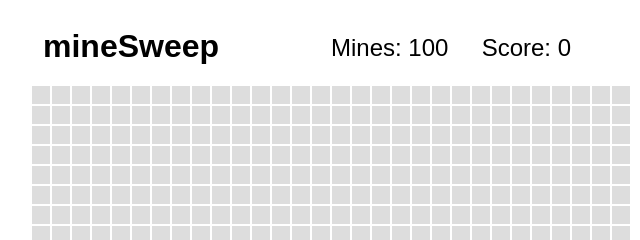
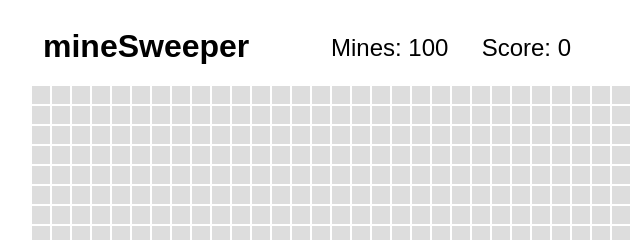
Before and after one commit to awdriggs/mineSweeper, a plain HTML site: page index.html in a window 1280 px wide. Shown: the top 240 px of the page, 309-949 px from the left. Drawn offline with Linux system fonts and the light colour scheme; a web font is replaced by a local one.

Commit message:
fix title

```diff
--- a/app.js
+++ b/app.js
@@ -13,7 +13,7 @@ var start = function(){
 	setListener();
   setReset();
 
-  var setTitle = document.getElementById('titleBar').innerHTML = '<h1 id="title" class="iblock">mineSweep</h1>';
+  var setTitle = document.getElementById('titleBar').innerHTML = '<h1 id="title" class="iblock">mineSweeper</h1>';
   var showMines = document.getElementById('mines').innerHTML = 'Mines: ' + mines;
 
   updateScore();
--- a/index.html
+++ b/index.html
@@ -14,7 +14,7 @@
   <div id='wrapper'>
     <header>
       <div id="titleBar" class="iblock">
-        <h1 id="title" class="iblock">mineSweep</h1>
+        <h1 id="title" class="iblock">mineSweeper</h1>
       </div>
       <div id="scoreboard" class="iblock fright">
         <div id="mines" class="iblock">
```
